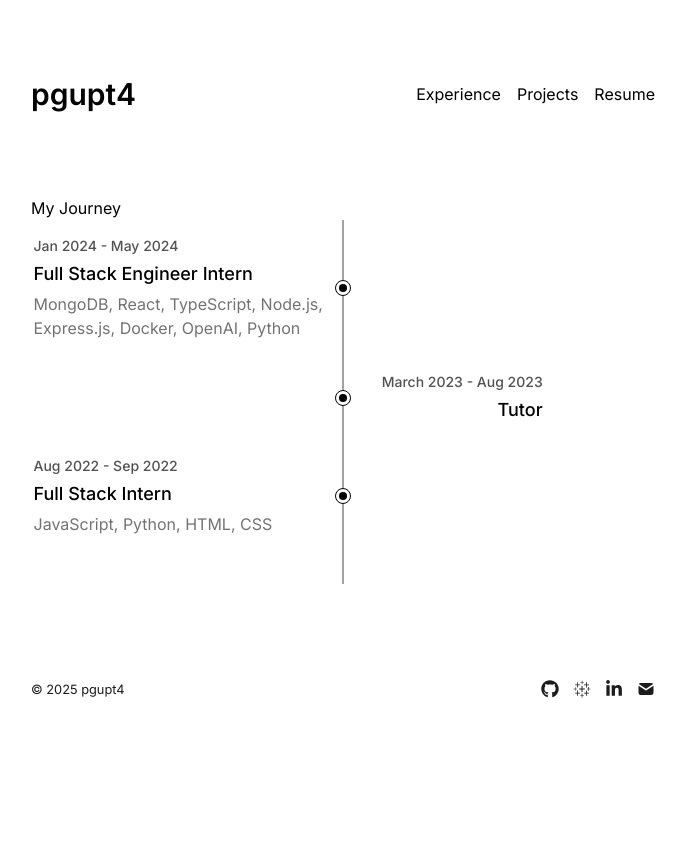
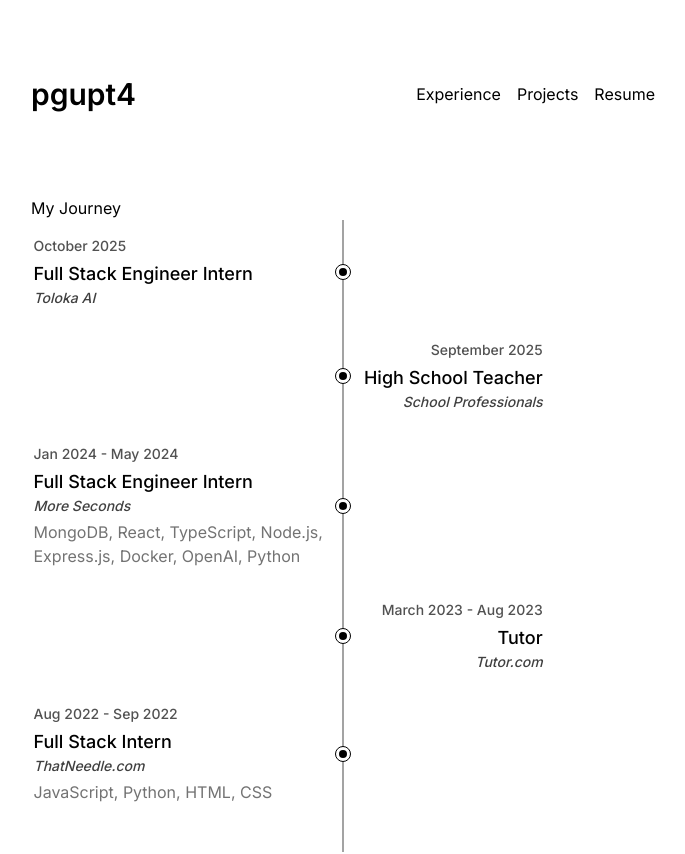
Before and after one commit to pGUPT4/personal-website, a Next.js app: page /experience in a window 1280 px wide. Shown: the top 854 px of the page, without its empty margins (297-982 px from the left). Built offline with nearby package versions, Linux system fonts and the light colour scheme.

Commit message:
Update resume and experience

```diff
--- a/app/experience/index.tsx
+++ b/app/experience/index.tsx
@@ -5,6 +5,7 @@ export interface TimelineEvent {
     date: string;
     title: string;
     description?: string;
+    company?: string;
   }
 
 interface VerticalTimelineProps {
@@ -39,6 +40,11 @@ const VerticalTimeline: React.FC<VerticalTimelineProps> = ({ events }) => {
             <h4 className="text-lg font-semibold text-black dark:text-white">
               {event.title}
             </h4>
+            {event.company && (
+              <h5 className="text-sm font-medium text-neutral-700 dark:text-neutral-300 italic">
+                {event.company}
+              </h5>
+            )}
             {event.description && (
               <p className="text-neutral-500 dark:text-neutral-300 mt-1">
                 {event.description}
--- a/app/experience/page.tsx
+++ b/app/experience/page.tsx
@@ -5,23 +5,37 @@ interface TimelineEvent {
   date: string;
   title: string;
   description?: string;
+  company?: string;
 }
 
 const MyWebsite = () => {
   const myTimelineEvents: TimelineEvent[] = [
     {
+      date: 'October 2025',
+      title: 'Full Stack Engineer Intern',
+      company: 'Toloka AI',
+    },
+    {
+      date: 'September 2025',
+      title: 'High School Teacher',
+      company: 'School Professionals',
+    },
+    {
       date: 'Jan 2024 - May 2024',
       title: 'Full Stack Engineer Intern',
       description: 'MongoDB, React, TypeScript, Node.js, Express.js, Docker, OpenAI, Python',
+      company: 'More Seconds',
     },
     {
       date: 'March 2023 - Aug 2023',
       title: 'Tutor',
+      company: 'Tutor.com'
     },
     {
       date: 'Aug 2022 - Sep 2022',
       title: 'Full Stack Intern',
       description: 'JavaScript, Python, HTML, CSS',
+      company: 'ThatNeedle.com',
     },
   ];
 
```
Also changed, not shown: 1 other file (tests, documents, lock files or other folders).
